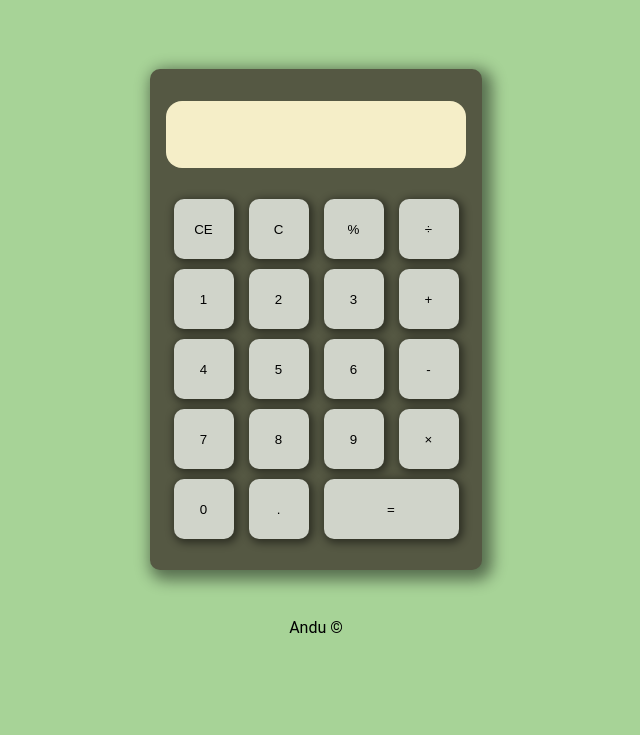
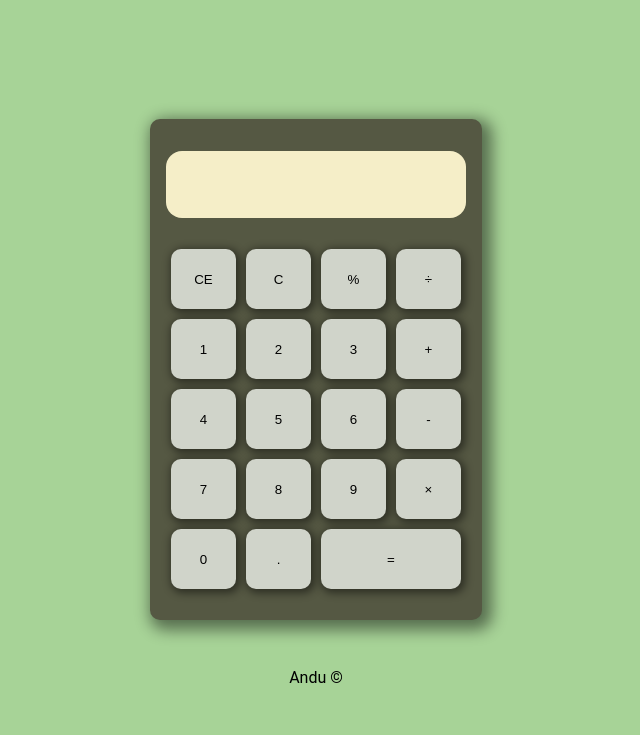
Before and after one commit to alexandrumosgoreanu/calculator, a plain HTML site: page index.html in a window 1280 px wide. Shown: the part 123-858 px from the top of the page, without its empty margins (324-964 px from the left). Before the commit the page ends 808 px from the top, so only its background shows below. Drawn offline with Linux system fonts and the light colour scheme.

Commit message:
Fixed equal button width with flexbox

```diff
--- a/styles.css
+++ b/styles.css
@@ -19,7 +19,7 @@ body {
 }
 
 .calculator-body {
-    margin-top: 200px;
+    margin-top: 300px;
     display: flex;
     width: 300px;
     flex-direction: column;
@@ -76,6 +76,7 @@ button {
     margin: 5px;
     border-radius: 10px;
     box-shadow: 2px 2px 8px 2px rgba(0,0,0,0.48);
+    flex-grow: 1;
 }
 
 button:hover {
@@ -89,8 +90,8 @@ button:hover {
     background-color: var(--important-color);
 }
 #btn-equal {
-   width: 135px;
-   /* flex: 2 1 min-content; */
+    /* width: 135px;  */
+    flex: 2 1 130px;
 }
 #btn-equal:hover {
     background-color: #A7D397;
```
